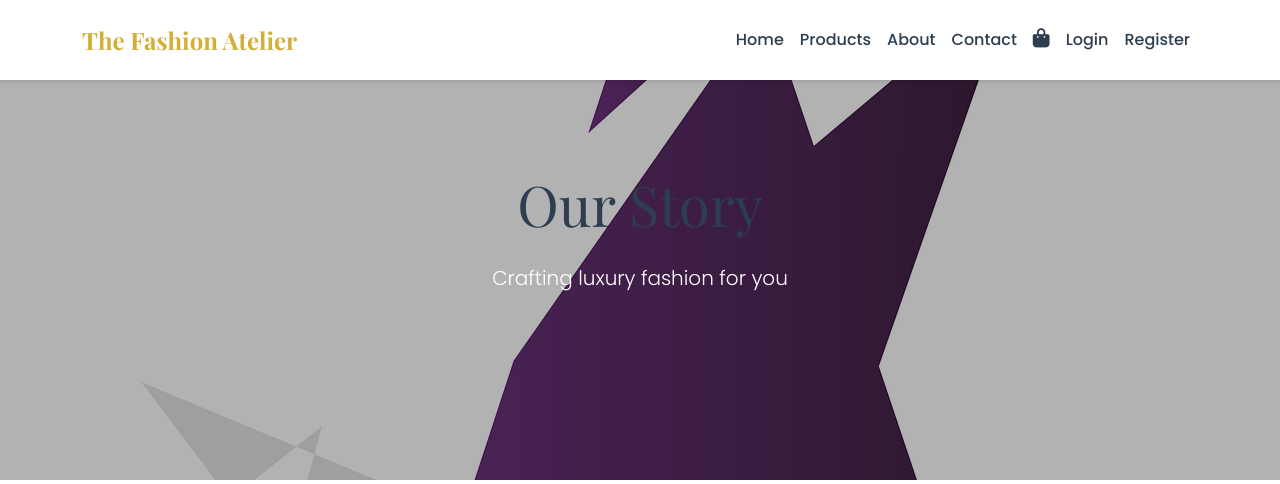
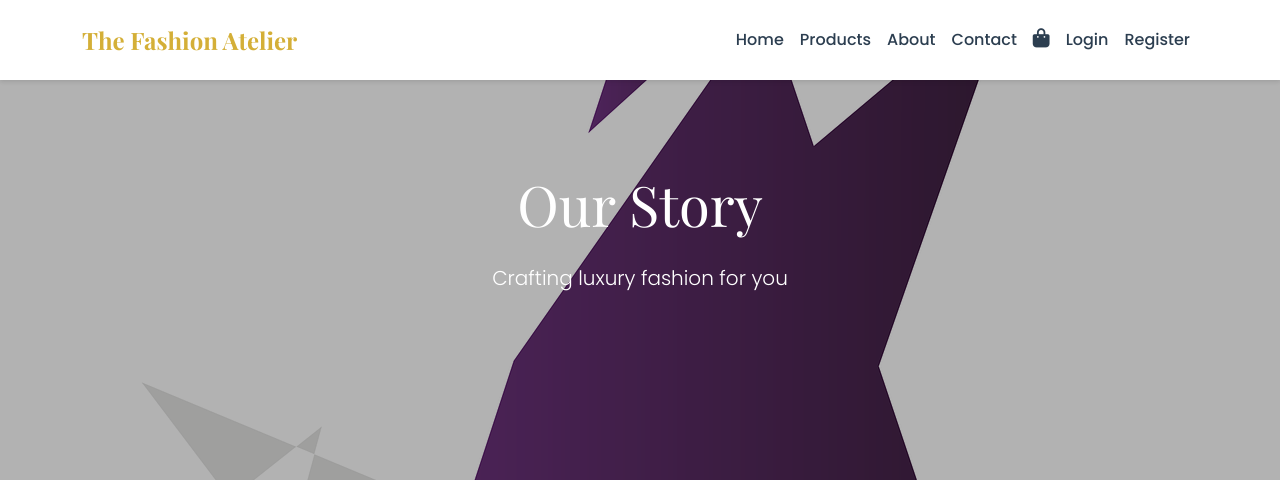
Before and after one commit to Alisha296/itechproject, a Django app: page /about/ in a window 1280 px wide. Shown: the top 484 px of the page. Run offline with Django 5.2, Linux system fonts and the light colour scheme; parts of the project's set-up code (start-up, migrations or seed data) failed here and were passed over.

Commit message:
Update about.html

```diff
--- a/the_fashion_atelier/clothes/templates/clothes/about.html
+++ b/the_fashion_atelier/clothes/templates/clothes/about.html
@@ -9,7 +9,7 @@
     <div class="hero-bg"></div>
     <div class="container">
         <div class="hero-content text-center">
-            <h1 class="display-4 mb-4">Our Story</h1>
+            <h1 class="display-4 mb-4" style="color: white;">Our Story</h1>
             <p class="lead">Crafting luxury fashion for you</p>
         </div>
     </div>
```
